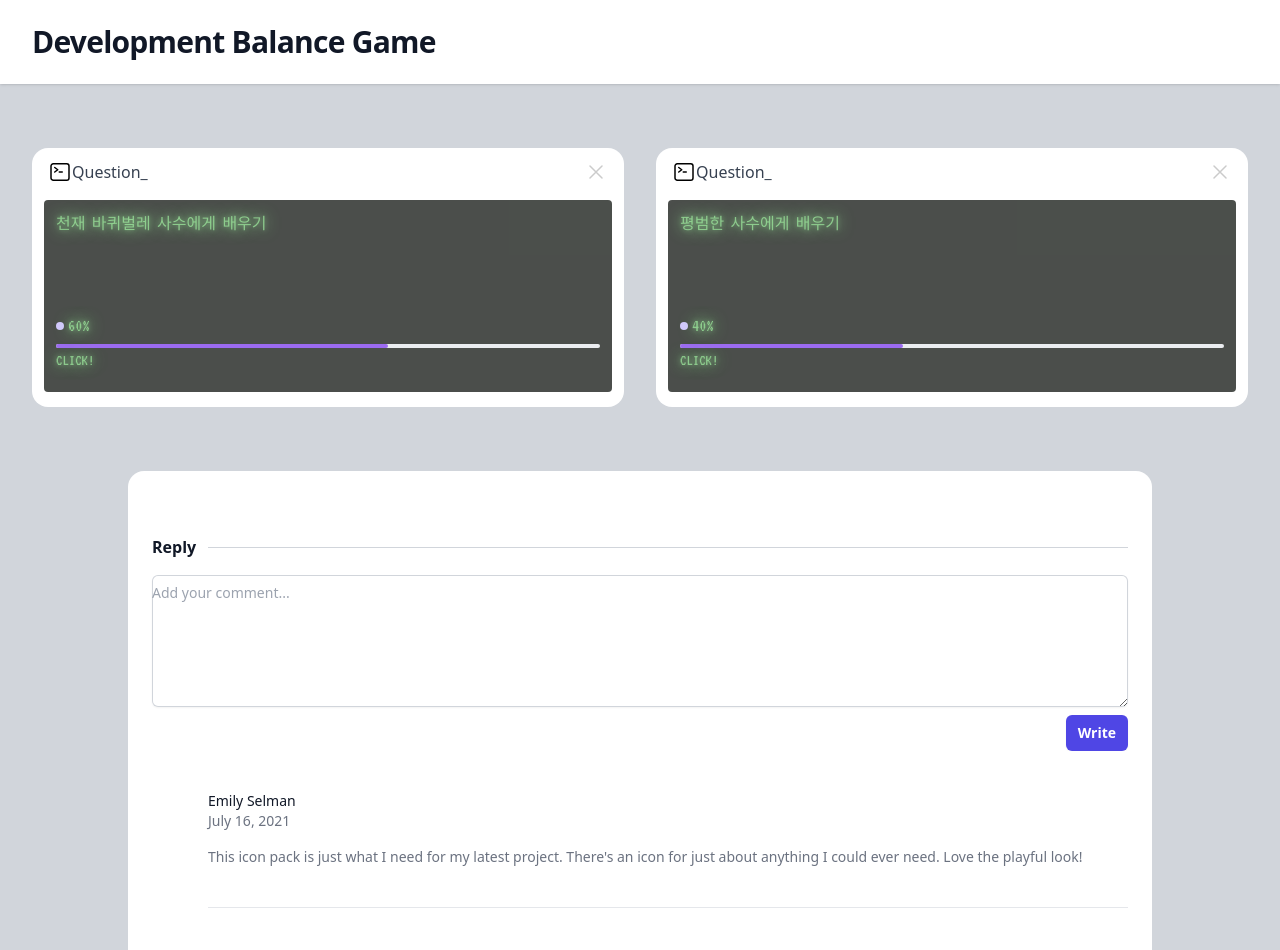
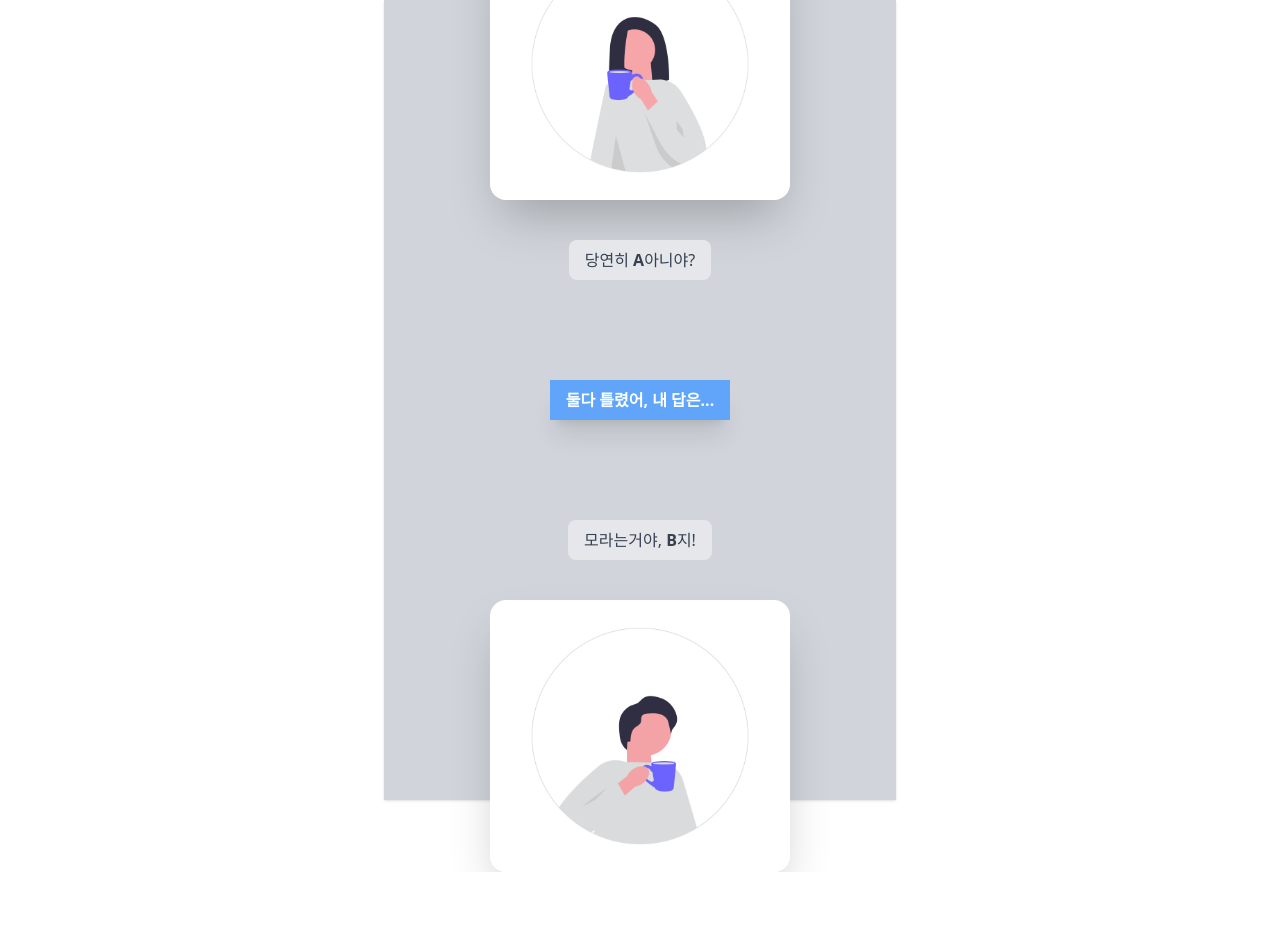
Before and after one commit to 2Ruk/development-balance-game, a Next.js app in the folder client/: page / in a window 1280 px wide. Shown: the top 950 px of the page. After the commit the page ends 872 px from the top, so only its background shows below. Built offline with nearby package versions, Linux system fonts and the light colour scheme.

Commit message:
feat: routing page add

```diff
--- /dev/null
+++ b/client/src/pages/[question].tsx
@@ -0,0 +1,15 @@
+import { Inter } from "next/font/google";
+import Header from "@/components/home";
+import MainContainer from "@/components/home/container";
+import { useRouter } from "next/router";
+
+const inter = Inter({ subsets: ["latin"] });
+
+export default function Home() {
+  return (
+    <main className=" bg-white">
+      <Header />
+      <MainContainer />
+    </main>
+  );
+}
--- a/client/src/pages/index.tsx
+++ b/client/src/pages/index.tsx
@@ -1,14 +1,47 @@
 import { Inter } from "next/font/google";
-import Header from "@/components/home";
-import MainContainer from "@/components/home/container";
+import Image from "next/image";
+import { useEffect, useState } from "react";
 
 const inter = Inter({ subsets: ["latin"] });
 
 export default function Home() {
   return (
-    <main className=" bg-gray-300">
-      <Header />
-      <MainContainer />
+    <main className=" bg-white h-screen ">
+      <div className="bg-gray-300 flex  shadow flex-col text-center h-screen max-w-lg justify-center gap-5 mx-auto">
+        <div>
+          <Image
+            className="mx-auto shadow-2xl rounded-2xl"
+            src="/common/undraw_Coffee_Time_1a47.png"
+            alt="drink coffee"
+            width={300}
+            height={300}
+          />
+          <div className=" mx-auto px-6 pt-10 flex justify-center">
+            <span className="slide-in-left text-gray-700 bg-gray-200 rounded-lg py-2 px-4">
+              당연히 <b>A</b>아니야?
+            </span>
+          </div>
+        </div>
+        <div className="lg:p-20 flex justify-center slide-in-bck-center">
+          <button className="bg-blue-400 hover:bg-blue-700 text-white font-bold py-2 px-4 shadow-xl ">
+            둘다 틀렸어, 내 답은...
+          </button>
+        </div>
+        <div>
+          <div className=" mx-auto px-6 pb-10 flex justify-center">
+            <span className="slide-in-right text-gray-700 bg-gray-200 rounded-lg py-2 px-4">
+              모라는거야, <b>B</b>지!
+            </span>
+          </div>
+          <Image
+            className="mx-auto shadow-2xl rounded-2xl"
+            src="/common/undraw_Drink_coffee_4nib.png"
+            alt="drink coffee"
+            width={300}
+            height={300}
+          />
+        </div>
+      </div>
     </main>
   );
 }
```
